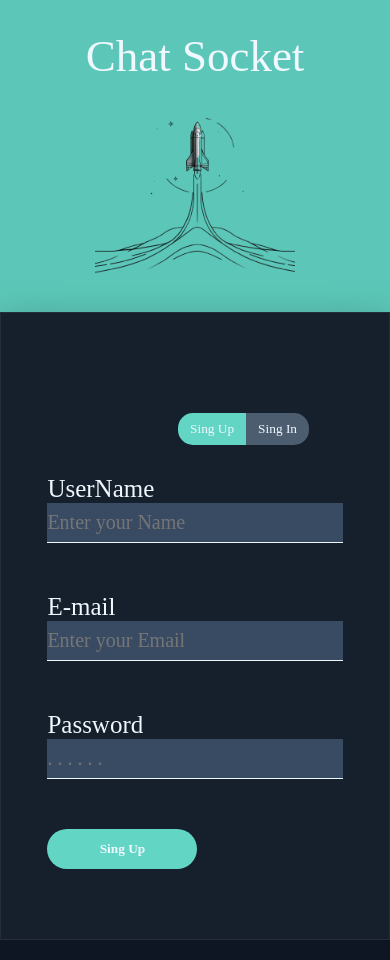
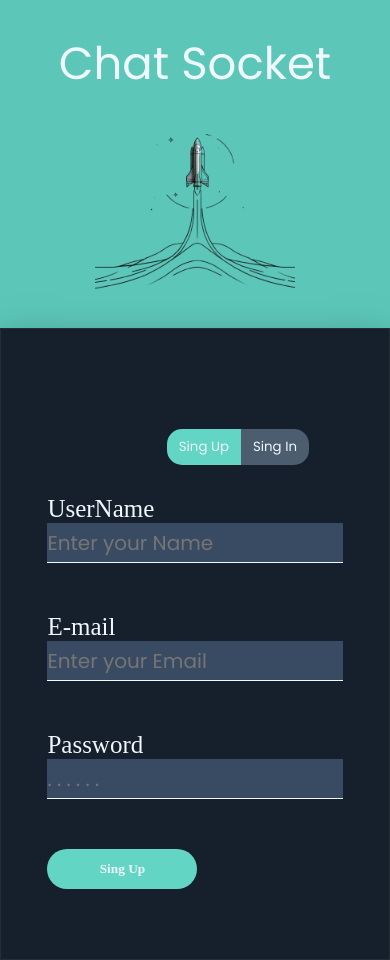
Before and after one commit to Maiky33/ChatSocket, a React (Create React App) app in the folder client/: page / in a window 390 px wide. Built offline with nearby package versions, Linux system fonts and the light colour scheme; no server answers.

Commit message:
added responsive

```diff
--- a/client/src/pages/Styles/App.css
+++ b/client/src/pages/Styles/App.css
@@ -1,7 +1,9 @@
+@import url('https://fonts.googleapis.com/css2?family=Poppins:wght@400;500;600;700&display=swap');
+
 *{
     margin: 0px;
     padding: 0px;
-    font-family: cursive;
+    font-family: 'Poppins', sans-serif;
 }
 
 html,
@@ -64,7 +66,7 @@ body {
     gap:10px;
     font-size: 30px;
     color: aliceblue;
-    font-family: cursive;
+
     svg{
         font-size: 36px;
         color: #62d5c4;
@@ -90,7 +92,7 @@ body {
     background-color: #62d5c4;
     color: aliceblue;
     font-weight: bold;
-    font-family: cursive;
+
     cursor:pointer;
     font-size: 17px;
 
@@ -199,7 +201,7 @@ body {
     background-color: #62d5c4;
     color: aliceblue;
     font-weight: bold;
-    font-family: cursive;
+
     cursor:pointer;
 
     font-size: 26px;
--- a/client/src/pages/Styles/registerStyle.css
+++ b/client/src/pages/Styles/registerStyle.css
@@ -17,7 +17,7 @@
 }
 .ImageText{
     font-size: 45px;
-    font-family:cursive;
+
     color: aliceblue;
     text-align: center;
 
@@ -89,7 +89,7 @@
     border-top-left-radius: 15px;
     border-bottom-left-radius: 15px;
     background-color: #4c5d70;
-    font-family:cursive;
+
     color: aliceblue;
     border: none;
     cursor: pointer;
@@ -100,7 +100,7 @@
     border-top-right-radius: 15px;
     border-bottom-right-radius: 15px;
     background-color: #4c5d70;
-    font-family:cursive;
+
     color: aliceblue;
     border: none;
     cursor: pointer;
@@ -118,7 +118,7 @@
     border-top-left-radius: 15px;
     border-bottom-left-radius: 15px;
     background-color: #62d5c4;
-    font-family:cursive;
+
     color: aliceblue;
     border: none;
 }
@@ -128,7 +128,7 @@
     border-top-right-radius: 15px;
     border-bottom-right-radius: 15px;
     background-color: #62d5c4;
-    font-family:cursive;
+
     color: aliceblue;
     border: none;
 }
```
